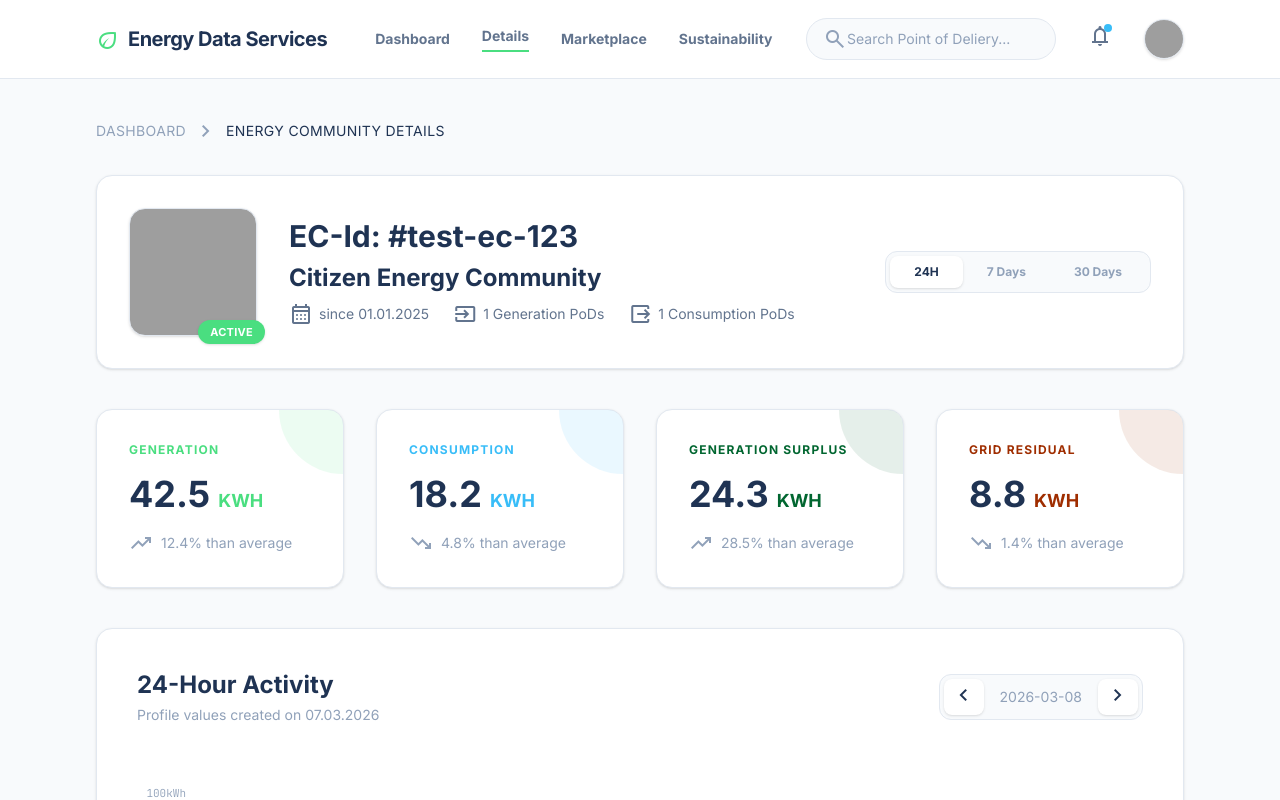
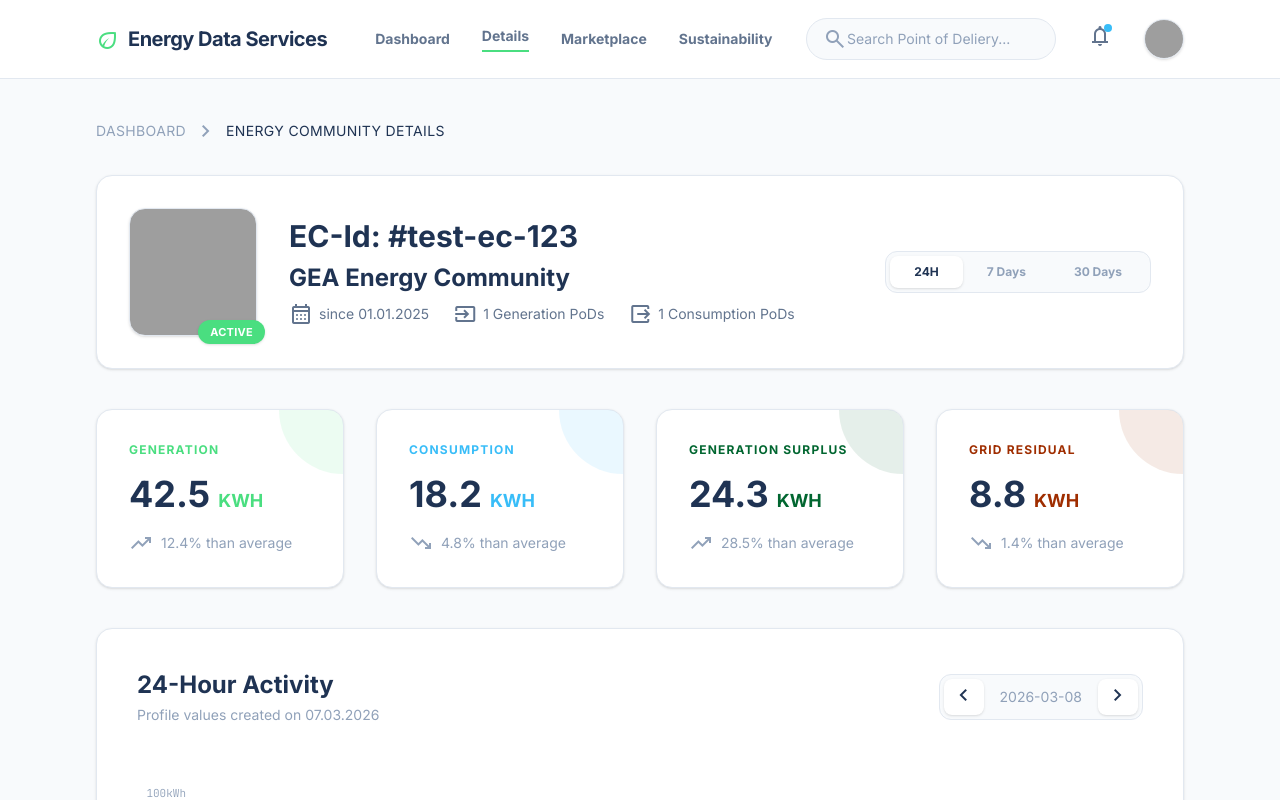
Before and after one commit to olackner/EC_profile, a Vue app: page / in a window 1280 px wide. Shown: the top 800 px of the page. Built offline with nearby package versions, Linux system fonts and the light colour scheme; grey boxes are pictures that could not be loaded.

Commit message:
EC Distribution Model

```diff
--- a/src/components/ProfileCard.vue
+++ b/src/components/ProfileCard.vue
@@ -7,6 +7,7 @@ const props = defineProps({
   }
 })
 
+// Number of Generation PoDs
 const g_PoDs = computed(() => {
   if (props.ecData?.t_pod && Array.isArray(props.ecData.t_pod)) {
     return props.ecData.t_pod.filter(pod => pod.pod_type === 'G').length
@@ -14,12 +15,29 @@ const g_PoDs = computed(() => {
   return 0
 })
 
+// Number of Consumption PoDs
 const c_PoDs = computed(() => {
   if (props.ecData?.t_pod && Array.isArray(props.ecData.t_pod)) {
     return props.ecData.t_pod.filter(pod => pod.pod_type === 'C').length
   }
   return 0
 })
+
+// EC Distribution Model
+const ecDisModel = computed(() => {
+  if (props.ecData?.s_ec?.ec_dis_model) {
+    if (props.ecData.s_ec.ec_dis_model === "D") {
+      return "Dynamic"
+    }
+    else if (props.ecData.s_ec.ec_dis_model === "S") {
+      return "Static"
+    }
+    else {
+      return "<Unknown Distribution Model>"
+    }
+  }
+})
+
 </script>
 
 <template>
@@ -40,7 +58,8 @@ const c_PoDs = computed(() => {
             <h1 class="text-3xl font-bold text-navy-blue">EC-Id: #{{ ecData?.s_ec?.ec_id }}</h1>
           </div>
           <div class="flex items-center gap-3 mb-2">
-            <h1 class="text-2xl font-bold text-navy-blue">Citizen Energy Community</h1>
+            <h1 class="text-2xl font-bold text-navy-blue">{{ ecDisModel }} {{ ecData?.s_ec?.ec_type }} Energy Community
+            </h1>
 
           </div>
           <div class="flex flex-wrap gap-y-2 gap-x-6 text-slate-500 text-sm font-medium">
--- a/src/services/api.js
+++ b/src/services/api.js
@@ -25,7 +25,7 @@ export async function ec_data_get(ec_id, date_from, date_to) {
             date_from: local_date_from,
             date_to: local_date_to,
             ec_type: "GEA",
-            gc_dis_model: "Dynamic",
+            gc_dis_model: "D",
         },
         t_pod: [
             {
```
